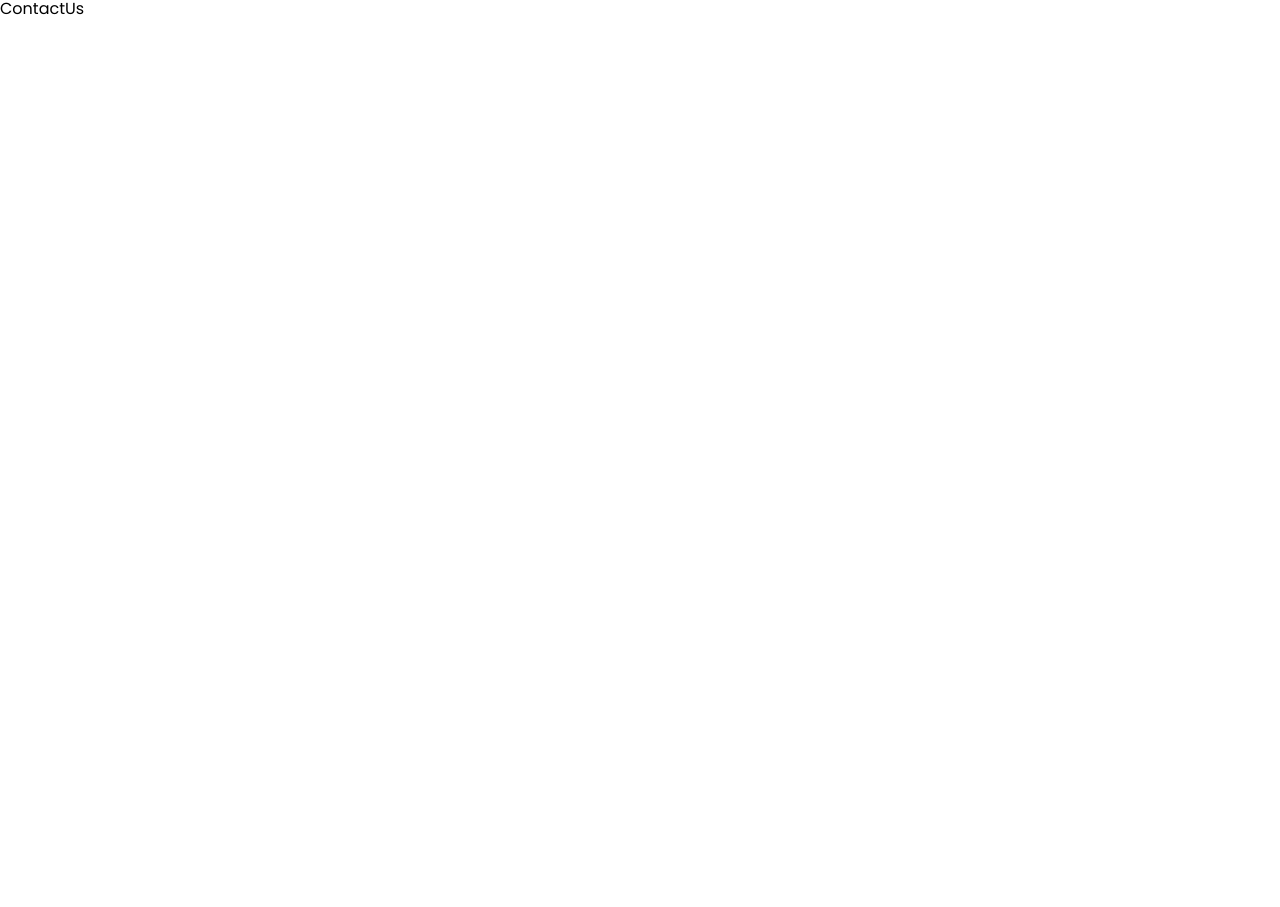
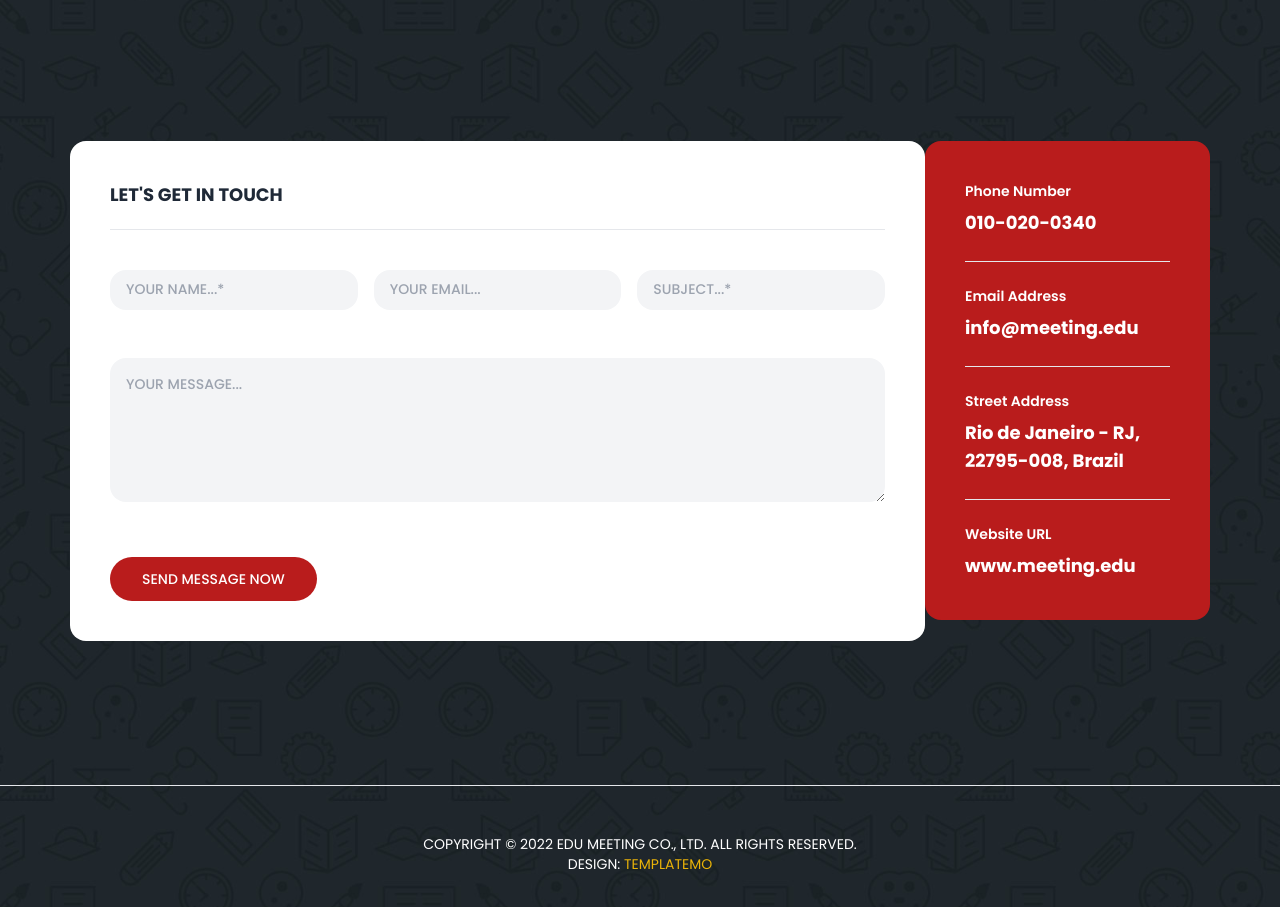
Before and after one commit to sumansapkota1010/Edu-meeting-FrontEnd, a React (Vite) app: page / in a window 1280 px wide. Shown: the part 3592-4499 px from the top of the page. Before the commit the page ends 3613 px from the top, so only its background shows below. Built offline with nearby package versions, Linux system fonts and the light colour scheme; no server answers.

Commit message:
feat:ContactDesign

```diff
--- a/src/components/Main/ContactUs/ContactUs.jsx
+++ b/src/components/Main/ContactUs/ContactUs.jsx
@@ -1,9 +1,102 @@
-import React from 'react'
+import React from 'react';
+import contactBg from '../../../assets/meetings-bg.jpg'
 
 const ContactUs = () => {
     return (
-        <div>ContactUs</div>
-    )
+        <section id="contact" className="bg-cover bg-center bg-fixed py-36"
+            style={{ backgroundImage: `url(${contactBg})` }}>
+            <div className="container mx-auto">
+                <div className="flex flex-wrap justify-between">
+                    <div className="w-full lg:w-9/12">
+                        <div className="bg-white rounded-2xl p-10">
+                            <form id="contact" action="" method="post">
+                                <h2 className="uppercase text-gray-800 border-b border-gray-200 mb-10 pb-5 text-lg font-bold">Let's get in touch</h2>
+                                <div className="flex flex-wrap -mx-2">
+                                    <div className="w-full lg:w-1/3 px-2 mb-6">
+                                        <input
+                                            name="name"
+                                            type="text"
+                                            id="name"
+                                            placeholder="YOUR NAME...*"
+                                            required
+                                            className="w-full h-10 rounded-2xl bg-gray-100 text-gray-600 text-sm font-medium px-4 py-2 focus:outline-none mb-6"
+                                        />
+                                    </div>
+                                    <div className="w-full lg:w-1/3 px-2 mb-6">
+                                        <input
+                                            name="email"
+                                            type="email"
+                                            id="email"
+                                            placeholder="YOUR EMAIL..."
+                                            required
+                                            className="w-full h-10 rounded-2xl bg-gray-100 text-gray-600 text-sm font-medium px-4 py-2 focus:outline-none mb-6"
+                                        />
+                                    </div>
+                                    <div className="w-full lg:w-1/3 px-2 mb-6">
+                                        <input
+                                            name="subject"
+                                            type="text"
+                                            id="subject"
+                                            placeholder="SUBJECT...*"
+                                            required
+                                            className="w-full h-10 rounded-2xl bg-gray-100 text-gray-600 text-sm font-medium px-4 py-2 focus:outline-none mb-6"
+                                        />
+                                    </div>
+                                    <div className="w-full px-2 mb-6">
+                                        <textarea
+                                            name="message"
+                                            id="message"
+                                            placeholder="YOUR MESSAGE..."
+                                            required
+                                            className="w-full h-36 rounded-2xl bg-gray-100 text-gray-600 text-sm font-medium px-4 py-4 focus:outline-none mb-6"
+                                        ></textarea>
+                                    </div>
+                                    <div className="w-full px-2">
+                                        <button
+                                            type="submit"
+                                            id="form-submit"
+                                            className="text-sm text-white bg-red-700 py-3 px-8 rounded-full font-medium uppercase transition-opacity duration-300 hover:opacity-90"
+                                        >
+                                            SEND MESSAGE NOW
+                                        </button>
+                                    </div>
+                                </div>
+                            </form>
+                        </div>
+                    </div>
+                    <div className="w-full lg:w-3/12 mt-10 lg:mt-0">
+                        <div className="bg-red-700 rounded-2xl p-10 text-white">
+                            <ul>
+                                <li className="mb-6 border-b border-opacity-25 pb-6 last:mb-0 last:border-none last:pb-0">
+                                    <h6 className="text-sm font-semibold mb-2">Phone Number</h6>
+                                    <span className="text-lg font-bold">010-020-0340</span>
+                                </li>
+                                <li className="mb-6 border-b border-opacity-25 pb-6 last:mb-0 last:border-none last:pb-0">
+                                    <h6 className="text-sm font-semibold mb-2">Email Address</h6>
+                                    <span className="text-lg font-bold">info@meeting.edu</span>
+                                </li>
+                                <li className="mb-6 border-b border-opacity-25 pb-6 last:mb-0 last:border-none last:pb-0">
+                                    <h6 className="text-sm font-semibold mb-2">Street Address</h6>
+                                    <span className="text-lg font-bold">Rio de Janeiro - RJ, 22795-008, Brazil</span>
+                                </li>
+                                <li className="mb-6 border-b border-opacity-25 pb-6 last:mb-0 last:border-none last:pb-0">
+                                    <h6 className="text-sm font-semibold mb-2">Website URL</h6>
+                                    <span className="text-lg font-bold">www.meeting.edu</span>
+                                </li>
+                            </ul>
+                        </div>
+                    </div>
+                </div>
+            </div>
+            <div className="footer mt-36 border-t border-opacity-25 pt-12 text-center text-white">
+                <p className="uppercase text-sm">
+                    Copyright © 2022 Edu Meeting Co., Ltd. All Rights Reserved.
+                    <br />
+                    Design: <a href="https://templatemo.com" target="_blank" rel="noopener noreferrer" className="text-yellow-500">TemplateMo</a>
+                </p>
+            </div>
+        </section>
+    );
 }
 
-export default ContactUs
+export default ContactUs;
```
